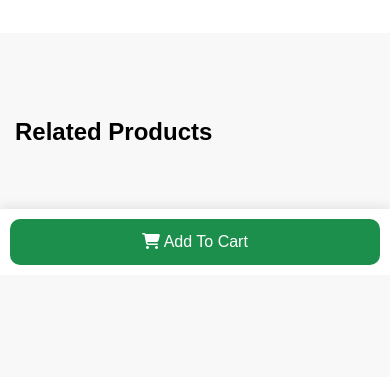
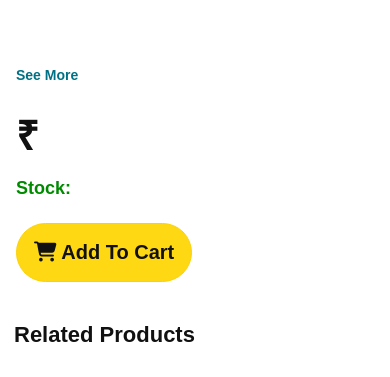
Before and after one commit to Naveen552-create/akki-latest-collections, a Flask app: template templates/product_details.html in a window 390 px wide. Shown: the part 569-946 px from the top of the page. Before the commit the page ends 834 px from the top, so only its background shows below. Run offline with Flask 3, Linux system fonts and the light colour scheme; the template is opened without the code that fills it, so the values that code supplies are empty.

Commit message:
Updated Product details desktop layout

```diff
--- a/templates/product_details.html
+++ b/templates/product_details.html
@@ -1,7 +1,11 @@
 <!DOCTYPE html>
 <html>
 <head>
+
 <title>{{ product.name }}</title>
+
+<meta name="viewport"
+content="width=device-width, initial-scale=1.0">
 
 <link rel="stylesheet"
 href="https://cdnjs.cloudflare.com/ajax/libs/font-awesome/6.5.1/css/all.min.css">
@@ -12,33 +16,47 @@ href="https://cdnjs.cloudflare.com/ajax/libs/font-awesome/6.5.1/css/all.min.css"
 margin:0;
 padding:0;
 box-sizing:border-box;
-font-family:Arial;
+font-family:Arial,sans-serif;
 }
 
 body{
-background:#f8f8f8;
-padding:25px;
+background:#f5f5f5;
+padding:20px;
+color:#111;
 }
 
-/* MAIN */
+/* =========================
+DESKTOP VIEW UPDATED
+========================= */
+
 .container{
 max-width:1400px;
 margin:auto;
 display:grid;
-grid-template-columns:1fr 1fr;
-gap:45px;
-background:white;
-padding:35px;
-border-radius:15px;
-box-shadow:0 4px 16px rgba(0,0,0,.08);
+grid-template-columns:55% 45%;
+gap:40px;
+background:#fff;
+padding:30px;
+border-radius:16px;
+box-shadow:0 4px 15px rgba(0,0,0,.08);
+align-items:start;
+}
+
+/* =========================
+LEFT SIDE IMAGE SECTION
+========================= */
+
+.image-section{
+grid-column:1;
+width:100%;
 }
 
 .main-image{
 width:100%;
 height:650px;
 object-fit:contain;
-background:white;
-border:1px solid #ddd;
+background:#fff;
+border:1px solid #eee;
 border-radius:12px;
 }
 
@@ -47,72 +65,140 @@ display:flex;
 gap:12px;
 overflow-x:auto;
 margin-top:15px;
+padding-bottom:5px;
+}
+
+.thumb-wrap::-webkit-scrollbar{
+height:6px;
 }
 
 .thumb{
-width:110px;
-height:130px;
-object-fit:contain;
+width:100px;
+height:120px;
+object-fit:cover;
+border-radius:10px;
 cursor:pointer;
 border:2px solid #ddd;
-border-radius:10px;
-background:white;
+background:#fff;
+flex-shrink:0;
+transition:.3s;
 }
 
 .thumb:hover{
 border-color:#1b8f4b;
 }
 
-.details h1{
-font-size:36px;
+/* =========================
+RIGHT SIDE PRODUCT TITLE
+========================= */
+
+.product-info{
+grid-column:2;
+padding:0;
+margin-bottom:15px;
 }
 
-.details h3{
+.product-title{
+font-size:42px;
+line-height:1.3;
+font-weight:700;
+color:#111;
+}
+
+/* =========================
+RIGHT SIDE DETAILS
+========================= */
+
+.product-details{
+grid-column:2;
+padding:0;
+margin-top:0;
+display:flex;
+flex-direction:column;
+}
+
+.category{
+font-size:20px;
+color:#007185;
+margin-bottom:8px;
+font-weight:500;
+}
+
+.subcategory{
+font-size:16px;
+color:#565959;
+line-height:1.7;
+margin-bottom:14px;
+}
+
+.desc{
+font-size:16px;
+line-height:1.8;
+color:#333;
+margin-top:8px;
+}
+
+.see-more{
+display:inline-block;
 margin-top:10px;
-color:#555;
+font-size:15px;
+font-weight:600;
+color:#007185;
+cursor:pointer;
 }
 
 .price{
-font-size:34px;
-color:#1b8f4b;
-font-weight:bold;
-margin:18px 0;
+font-size:50px;
+font-weight:700;
+color:#111;
+margin-top:22px;
+margin-bottom:12px;
 }
 
-.desc{
-line-height:1.8;
-color:#444;
-margin-top:15px;
+.stock{
+font-size:22px;
+font-weight:700;
+color:#008a00;
+margin-top:10px;
 }
 
-/* BUTTONS */
+/* BUTTON */
+
 .btn-wrap{
+margin-top:30px;
 display:flex;
-gap:15px;
-margin-top:25px;
-}
-
-button{
-padding:15px 25px;
-border:none;
-border-radius:10px;
-font-size:16px;
-cursor:pointer;
+justify-content:flex-start;
 }
 
 .cart-btn{
-background:#1b8f4b;
-color:white;
+width:100%;
+max-width:420px;
+background:#ffd814;
+border:1px solid #fcd200;
+color:#111;
+padding:18px;
+font-size:22px;
+font-weight:700;
+border-radius:50px;
+cursor:pointer;
+transition:.3s;
 }
 
-.order-btn{
-background:#ff6600;
-color:white;
+.cart-btn:hover{
+background:#f7ca00;
 }
 
-/* RELATED */
+/* =========================
+RELATED PRODUCTS
+========================= */
+
 .related{
-margin-top:70px;
+margin-top:60px;
+}
+
+.related h2{
+margin-bottom:20px;
+font-size:28px;
 }
 
 .related-grid{
@@ -122,8 +208,8 @@ gap:18px;
 }
 
 .related-card{
-background:white;
-padding:15px;
+background:#fff;
+padding:12px;
 border-radius:12px;
 box-shadow:0 2px 8px rgba(0,0,0,.08);
 text-align:center;
@@ -136,18 +222,35 @@ transform:translateY(-5px);
 
 .related-card img{
 width:100%;
-height:250px;
+height:220px;
 object-fit:contain;
 }
 
-/* CART POPUP */
+.related-card h4{
+font-size:15px;
+margin-top:10px;
+line-height:1.5;
+color:#111;
+}
+
+.related-card p{
+margin-top:8px;
+font-weight:bold;
+font-size:16px;
+color:#1b8f4b;
+}
+
+/* =========================
+CART POPUP
+========================= */
+
 .cart-popup{
 position:fixed;
 top:0;
 right:-500px;
 width:420px;
 height:100%;
-background:white;
+background:#fff;
 box-shadow:-4px 0 20px rgba(0,0,0,.18);
 transition:.4s;
 z-index:9999;
@@ -193,185 +296,479 @@ background:#1b8f4b;
 color:white;
 padding:16px;
 font-size:18px;
+border:none;
+border-radius:10px;
+cursor:pointer;
 }
 
-/* MOBILE */
+/* =========================
+RELATED PRODUCTS
+========================= */
+
+.related{
+margin-top:60px;
+}
+
+.related h2{
+margin-bottom:20px;
+font-size:28px;
+}
+
+.related-grid{
+display:grid;
+grid-template-columns:repeat(4,1fr);
+gap:18px;
+}
+
+.related-card{
+background:#fff;
+padding:12px;
+border-radius:12px;
+box-shadow:0 2px 8px rgba(0,0,0,.08);
+text-align:center;
+transition:.3s;
+}
+
+.related-card:hover{
+transform:translateY(-5px);
+}
+
+.related-card img{
+width:100%;
+height:220px;
+object-fit:contain;
+}
+
+.related-card h4{
+font-size:15px;
+margin-top:10px;
+line-height:1.5;
+color:#111;
+}
+
+.related-card p{
+margin-top:8px;
+font-weight:bold;
+font-size:16px;
+color:#1b8f4b;
+}
+
+/* =========================
+CART POPUP
+========================= */
+
+.cart-popup{
+position:fixed;
+top:0;
+right:-500px;
+width:420px;
+height:100%;
+background:#fff;
+box-shadow:-4px 0 20px rgba(0,0,0,.18);
+transition:.4s;
+z-index:9999;
+overflow:auto;
+}
+
+.cart-popup.active{
+right:0;
+}
+
+.cart-box{
+padding:30px;
+text-align:center;
+position:relative;
+}
+
+.close-cart{
+position:absolute;
+right:18px;
+top:10px;
+font-size:30px;
+cursor:pointer;
+}
+
+.cart-img{
+width:100%;
+height:260px;
+object-fit:contain;
+}
+
+.cart-box input{
+width:100%;
+padding:14px;
+margin:15px 0;
+border:1px solid #ddd;
+border-radius:10px;
+font-size:16px;
+}
+
+.cart-box button{
+width:100%;
+background:#1b8f4b;
+color:white;
+padding:16px;
+font-size:18px;
+border:none;
+border-radius:10px;
+cursor:pointer;
+}
+
+
+
+.top-back{
+display:flex;
+justify-content:flex-end;
+padding:12px;
+
+}
+
+.top-back a{
+background:#1b8f4b;
+color:#fff;
+padding:10px 18px;
+border-radius:8px;
+text-decoration:none;
+font-weight:bold;
+box-shadow:0 4px 10px rgba(0,0,0,.15);
+}
+
+/* =========================
+MOBILE VIEW
+========================= */
+
 @media(max-width:900px){
 
 body{
 padding:0;
+margin:0;
+background:#fff;
+overflow-x:hidden;
 }
+
+/* BACK BUTTON */
+
+.top-back{
+padding:12px;
+background:#fff;
+position:sticky;
+top:0;
+z-index:999;
+border-bottom:1px solid #eee;
+}
+
+.top-back a{
+background:#1b8f4b;
+color:#fff;
+padding:10px 18px;
+border-radius:8px;
+text-decoration:none;
+font-weight:bold;
+display:inline-block;
+box-shadow:0 4px 10px rgba(0,0,0,.15);
+}
+
+/* CONTAINER */
 
 .container{
 display:flex;
-flex-direction:column-reverse;
-padding:15px;
+flex-direction:column;
+padding:0;
+gap:0;
 border-radius:0;
 box-shadow:none;
-gap:20px;
+background:#fff;
 }
 
-.details{
-padding:15px;
+/* =========================
+TITLE FIRST
+========================= */
+
+.product-info{
+display:flex;
+flex-direction:column;
+padding:16px;
+order:1;
 }
 
-.details h1{
-font-size:24px;
+.product-title{
+font-size:28px;
+line-height:1.4;
+margin-bottom:16px;
 }
 
-.price{
-font-size:28px;
+/* =========================
+IMAGE AFTER TITLE
+========================= */
+
+.image-section{
+order:2;
+background:#fff;
 }
 
 .main-image{
-height:320px;
+width:100%;
+height:420px;
+object-fit:contain;
 border:none;
+border-radius:0;
+padding:0 10px;
+background:#fff;
+}
+
+.thumb-wrap{
+display:flex;
+gap:10px;
+overflow-x:auto;
+padding:12px 14px;
+margin-top:0;
+scrollbar-width:none;
+}
+
+.thumb-wrap::-webkit-scrollbar{
+display:none;
 }
 
 .thumb{
 width:75px;
 height:90px;
+border-radius:10px;
+border:1px solid #ddd;
+object-fit:cover;
+background:#fff;
+flex-shrink:0;
+}
+
+/* =========================
+REMAINING DETAILS BELOW IMAGE
+========================= */
+
+.product-details{
+order:3;
+padding:16px;
+display:flex;
+flex-direction:column;
+}
+
+.category{
+font-size:15px;
+margin-top:5px;
+}
+
+.subcategory{
+font-size:14px;
+line-height:1.7;
+margin-top:5px;
+margin-bottom:0;
+}
+
+.desc{
+font-size:15px;
+line-height:1.8;
+margin-top:18px;
+
+display:-webkit-box;
+-webkit-box-orient:vertical;
+-webkit-line-clamp:3;
+
+line-clamp:3;
+
+overflow:hidden;
+text-overflow:ellipsis;
+}
+
+.see-more{
+margin-top:10px;
+font-size:14px;
+}
+
+.price{
+font-size:40px;
+margin-top:24px;
+margin-bottom:10px;
+}
+
+.stock{
+font-size:18px;
+margin-top:6px;
 }
 
 .btn-wrap{
-position:fixed;
-bottom:0;
-left:0;
-width:100%;
-background:white;
-padding:10px;
-display:flex;
-z-index:999;
-box-shadow:0 -3px 10px rgba(0,0,0,.08);
+margin-top:24px;
 }
 
-.btn-wrap button{
-flex:1;
-padding:14px;
+.cart-btn{
+width:100%;
+padding:17px;
+font-size:20px;
+border-radius:50px;
 }
 
+/* RELATED */
+
 .related{
-padding:15px;
-margin-bottom:90px;
+margin-top:10px;
+padding:14px;
+background:#fff;
+}
+
+.related h2{
+font-size:22px;
+margin-bottom:15px;
 }
 
 .related-grid{
-grid-template-columns:1fr 1fr;
+display:grid;
+grid-template-columns:repeat(2,1fr);
 gap:12px;
 }
 
-.related-card img{
-height:140px;
+.related-card{
+padding:10px;
 }
 
-/* bottom popup */
+.related-card img{
+height:170px;
+}
+
+.related-card h4{
+font-size:13px;
+}
+
+.related-card p{
+font-size:15px;
+}
+
+/* CART POPUP */
+
 .cart-popup{
 width:100%;
 height:75%;
 top:auto;
 bottom:-100%;
 right:0;
-border-radius:25px 25px 0 0;
+border-radius:20px 20px 0 0;
 }
 
 .cart-popup.active{
 bottom:0;
 }
 
+.cart-box{
+padding:20px;
+}
+
 .cart-img{
-height:160px;
+height:220px;
 }
 
 }
 
 </style>
+
 </head>
+
 <body>
 
+<!-- BACK BUTTON -->
 
-<div style="
-display:flex;
-justify-content:flex-end;
-padding:20px 30px 0 30px;
-">
+<div class="top-back">
 
-<a href="/"
-style="
-background:#1b8f4b;
-color:white;
-padding:10px 18px;
-border-radius:8px;
-text-decoration:none;
-font-weight:bold;
-box-shadow:0 4px 10px rgba(0,0,0,0.15);
-transition:.3s;
-"
-onmouseover="this.style.background='#146d39'"
-onmouseout="this.style.background='#1b8f4b'">
-
+<a href="/">
 ← Back Home
-
 </a>
 
-</div><br>
+</div>
 
+<!-- MAIN CONTAINER -->
 
 <div class="container">
 
-<!-- IMAGE -->
-<div>
+<!-- PRODUCT TITLE -->
+
+<div class="product-info">
+
+<h1 class="product-title">
+{{ product.name }}
+</h1>
+
+</div>
+
+<!-- IMAGE SECTION -->
+
+<div class="image-section">
 
 <img id="main"
 src="{{ url_for('static', filename=product.images[0]) }}"
 class="main-image">
 
 <div class="thumb-wrap">
+
 {% for img in product.images %}
-<img src="{{ url_for('static', filename=img) }}"
+
+<img
+src="{{ url_for('static', filename=img) }}"
 class="thumb"
 onclick="changeImage(this.src)">
+
 {% endfor %}
+
 </div>
 
 </div>
 
+<!-- PRODUCT DETAILS -->
 
-<!-- DETAILS -->
-<div class="details">
+<div class="product-details">
 
-<h1>{{ product.name }}</h1>
+<h3 class="category">
+{{ product.category }}
+</h3>
 
-<h3>{{ product.category }}</h3>
+<p class="subcategory">
+{{ product.subcategory }}
+</p>
 
-<p>{{ product.subcategory }}</p>
+<p class="desc">
+{{ product.description }}
+</p>
+
+<span class="see-more">
+See More
+</span>
 
 <div class="price">
 ₹{{ product.price }}
 </div>
 
-<p>
+<p class="stock">
+
 <b>Stock:</b>
 
 {% if product.quantity == 0 %}
-<span style="color:red;font-weight:bold;">
+
+<span style="color:red;">
 Out Of Stock
 </span>
+
 {% else %}
+
 {{ product.quantity }}
+
 {% endif %}
+
 </p>
-
-<p class="desc">{{ product.description }}</p>
 
 <div class="btn-wrap">
 
 <button class="cart-btn"
 onclick="openCart()">
+
 <i class="fa fa-shopping-cart"></i>
+
 Add To Cart
+
 </button>
-
-
 
 </div>
 
@@ -379,9 +776,8 @@ Add To Cart
 
 </div>
 
+<!-- RELATED PRODUCTS -->
 
-
-<!-- RELATED -->
 <div class="related">
 
 <h2>Related Products</h2>
@@ -389,14 +785,18 @@ Add To Cart
 <div class="related-grid">
 
 {% for item in related_products %}
+
 <a href="/product/{{ item.id }}"
 style="text-decoration:none;color:black;">
 
 <div class="related-card">
 
 {% if item.images %}
-<img src="{{ url_for('static',
+
+<img
+src="{{ url_for('static',
 filename=item.images[0]) }}">
+
 {% endif %}
 
 <h4>{{ item.name }}</h4>
@@ -406,21 +806,26 @@ filename=item.images[0]) }}">
 </div>
 
 </a>
+
 {% endfor %}
 
 </div>
+
 </div>
 
+<!-- CART POPUP -->
 
-
-<!-- CART POPUP -->
 <div class="cart-popup"
 id="cartPopup">
 
 <div class="cart-box">
 
 <span class="close-cart"
-onclick="closeCart()">&times;</span>
+onclick="closeCart()">
+
+&times;
+
+</span>
 
 <img
 src="{{ url_for('static',
@@ -430,6 +835,7 @@ class="cart-img">
 <h2>{{ product.name }}</h2>
 
 <p>{{ product.category }}</p>
+
 <p>{{ product.subcategory }}</p>
 
 <h3>₹{{ product.price }}</h3>
@@ -451,16 +857,18 @@ Add To Cart
 
 </div>
 
-
-
 <script>
 
 /* IMAGE CHANGE */
+
 function changeImage(src){
+
 document.getElementById("main").src=src;
+
 }
 
 /* AUTO SLIDER */
+
 window.onload=function(){
 
 const slides=
@@ -487,22 +895,28 @@ slides[current].src;
 
 };
 
+/* OPEN CART */
 
-/* CART OPEN */
 function openCart(){
+
 document.getElementById(
 'cartPopup'
 ).classList.add('active');
+
 }
 
-/* CLOSE */
+/* CLOSE CART */
+
 function closeCart(){
+
 document.getElementById(
 'cartPopup'
 ).classList.remove('active');
+
 }
 
-/* ADD */
+/* CONFIRM */
+
 function confirmCart(){
 
 let qty=
```
